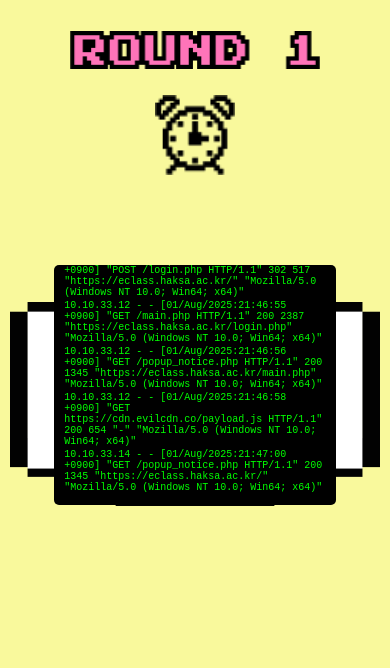
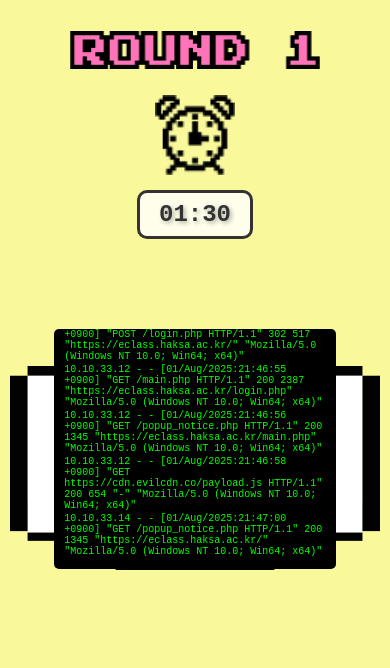
Before and after one commit to SWU-SWING/findthehacker, a Flask app: page /round1 in a window 390 px wide. Shown: the top 668 px of the page. Run offline with Flask 3, Linux system fonts and the light colour scheme.

Commit message:
timer added.

```diff
--- a/templates/round1.html
+++ b/templates/round1.html
@@ -39,6 +39,12 @@
             background-size: contain;
         }
 
+        .timer-container {
+                    display: flex;
+                    align-items: center;
+                    gap: 20px;
+                }
+
         .timer {
             /* timer_round1.png가 여기에 배치될 예정 */
             width: 120px;
@@ -46,6 +52,22 @@
             background: url('/static/img/timer_round1.png') no-repeat center;
             background-size: contain;
         }
+
+
+          .timer-display {
+            font-family: 'Courier New', monospace;
+            font-size: 36px;
+            font-weight: bold;
+            color: #333;
+            text-shadow: 2px 2px 4px rgba(0,0,0,0.3);
+            background-color: rgba(255,255,255,0.8);
+            padding: 10px 20px;
+            border-radius: 10px;
+            border: 3px solid #333;
+            min-width: 120px;
+            text-align: center;
+        }
+
 
         .monitor-container {
             margin-top: 30px;
@@ -111,6 +133,11 @@
                 gap: 15px;
             }
 
+             .timer-container {
+                flex-direction: column;
+                gap: 10px;
+            }
+
             .round-title {
                 width: 250px;
                 height: 60px;
@@ -120,6 +147,13 @@
                 width: 80px;
                 height: 80px;
             }
+
+              .timer-display {
+                font-size: 24px;
+                padding: 8px 15px;
+                min-width: 80px;
+            }
+
 
             .monitor-container {
                 width: 95%;
@@ -138,6 +172,7 @@
         <div class="title-section">
             <div class="round-title"></div>
             <div class="timer"></div>
+             <div class="timer-display" id="timerDisplay">01:30</div>
         </div>
 
         <div class="monitor-container">
@@ -151,6 +186,37 @@
     </div>
 
     <script>
+          // 타이머 관련 변수
+        let timeLeft = 90; // 1분 30초 = 90초
+        let timerInterval;
+
+        // 시간을 MM:SS 형태로 포맷
+        function formatTime(seconds) {
+            const minutes = Math.floor(seconds / 60);
+            const remainingSeconds = seconds % 60;
+            return `${minutes.toString().padStart(2, '0')}:${remainingSeconds.toString().padStart(2, '0')}`;
+        }
+
+        // 타이머 업데이트 함수
+        function updateTimer() {
+            const timerDisplay = document.getElementById('timerDisplay');
+            timerDisplay.textContent = formatTime(timeLeft);
+
+            if (timeLeft <= 0) {
+                clearInterval(timerInterval);
+                // 1분 31초가 되면 main.html로 이동
+                window.location.href = '/main.html';
+                return;
+            }
+
+            timeLeft--;
+        }
+
+        // 타이머 시작 함수
+        function startTimer() {
+            timerInterval = setInterval(updateTimer, 1000);
+        }
+
         // JSON 로그 데이터를 원본 로그 형태로 변환하는 함수
         function formatLogEntry(logEntry) {
             return `${logEntry.ip} - - [${logEntry.timestamp}] "${logEntry.method} ${logEntry.url} HTTP/1.1" ${logEntry.status} ${logEntry.size} "${logEntry.referer}" "${logEntry.user_agent}"`;
```
Also changed, not shown: static/js/round1.js (+73 -0 lines).
